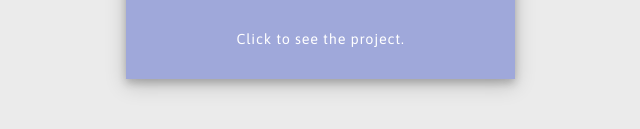
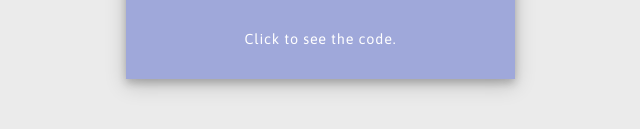
Before and after one commit to AnastasiaTkachenko/MyWeb, a plain HTML site: page projects-page.html in a window 1280 px wide. Shown: the part 1674-1803 px from the top of the page, 2-642 px from the left. Drawn offline with nearby package versions, Linux system fonts and the light colour scheme.

Commit message:
Changes in style.css, link changes

```diff
--- a/projects-page.html
+++ b/projects-page.html
@@ -60,7 +60,7 @@
             </div>
 
             <div class="col hide-mobile"><img src="images/Frame-Anastasia.png" alt="">
-                <a href="https://github.com/AnastasiaTkachenko/DiceGame" target ="_blank">Click to see the project.</a>
+                <a href="https://github.com/AnastasiaTkachenko/DiceGame" target ="_blank">Click to see the code.</a>
             </div>
 
 
```
